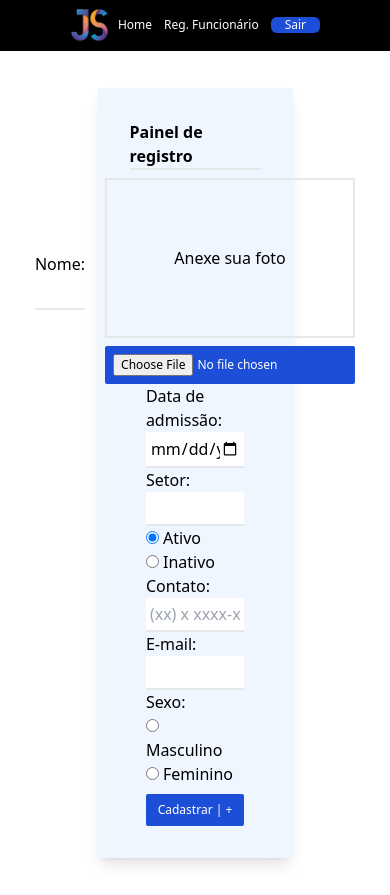
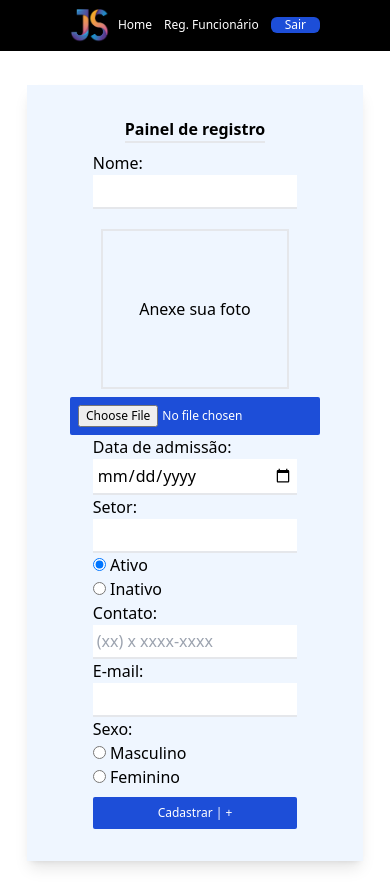
Before and after one commit to Jose-cardos0/Project-Almoxarifado, a React (Vite) app: page /funcionarios in a window 390 px wide. Built offline with nearby package versions, Linux system fonts and the light colour scheme; no server answers; sample sign-in values are in the browser's storage.

Commit message:
responsividades

```diff
--- a/src/Components/Historico.tsx
+++ b/src/Components/Historico.tsx
@@ -73,26 +73,36 @@ export function Historico({ nomeSaida }: PropsSaida) {
     <div className="bg-white h-full p-3">
       {listaDeSaidas?.map((item) => (
         <div
-          className="flex p-1 gap-1 justify-between items-center text-center max-w-full border-solid border-b-2"
+          className="flex p-1 gap-1 justify-between items-center
+          text-center max-w-full border-solid border-b-2
+          max-md:flex max-md:flex-col"
           key={item.id}
         >
-          <div className="flex gap-1">
+          <div className="flex gap-1 max-md:flex ">
             <FcRight />
+            <div>
               <p className="font-extralight">Nome do item:</p>
               <p className="text-red-700 font-light italic">{item.nomeProd}</p>
             </div>
+          </div>
           <div className="flex gap-1">
+            <div>
               <p className="font-extralight">Data da saída:</p>
               <p className="text-red-700 font-light italic">
                 {formatDate(item.data)}
               </p>
             </div>
+          </div>
+          <div className="max-md:flex items-center justify-center gap-2">
             <div className="flex gap-1">
               <p className="font-extralight">Quantidade:</p>
-            <p className="text-red-700 font-light italic">{item.quantidade}</p>
+              <p className="text-red-700 font-light italic">
+                {item.quantidade}
+              </p>
             </div>
             <div>
               <FcOk />
+            </div>
           </div>
         </div>
       ))}
--- a/src/Pages/Funcionarios.tsx
+++ b/src/Pages/Funcionarios.tsx
@@ -125,8 +125,14 @@ const Funcionarios = () => {
   }
 
   return (
-    <div className="flex justify-center items-center flex-col min-h-screen w-screen overflow-hidden">
-      <div className="flex flex-col h-auto w-3/6 m-auto items-center justify-center p-8 bg-blue-50 shadow-lg">
+    <div
+      className="flex justify-center items-center flex-col
+    min-h-screen w-screen overflow-hidden max-md:w-max max-md:m-auto"
+    >
+      <div
+        className="flex flex-col h-auto w-3/6 m-auto items-center
+       justify-center p-8 bg-blue-50 shadow-lg max-md:w-11/12 "
+      >
         <h1 className="font-bold border-solid border-b-2 mb-2">
           Painel de registro
         </h1>
@@ -135,7 +141,7 @@ const Funcionarios = () => {
             onSubmit={handleFuncionarioSubmit}
             className="flex flex-col w-full "
           >
-            <div className="flex items-center justify-center gap-5">
+            <div className="flex items-center justify-center gap-5 max-md:flex max-md:flex-col">
               <label className="w-full">
                 Nome:
                 <input
@@ -149,12 +155,13 @@ const Funcionarios = () => {
                   required
                 />
               </label>
-              <div>
+              <div className="max-md:flex max-md:flex-col max-md:items-center">
                 <p
                   className={
                     imagem
                       ? ` h-40 flex items-center justify-center relative z-90`
-                      : `border-solid border-2 h-40 flex items-center justify-center relative z-90`
+                      : `border-solid border-2 h-40 flex items-center
+                      justify-center relative z-90 max-md:h-30 max-md:w-3/4`
                   }
                 >
                   {imagem ? (
@@ -182,7 +189,7 @@ const Funcionarios = () => {
                   required
                   accept="image/png,image/jpeg"
                   className="bg-blue-700  p-2 rounded-sm mt-2
-                            font-light text-xs text-white hover:bg-green-700"
+                            font-light text-xs text-white hover:bg-green-700 "
                   disabled={!ativo}
                   onChange={(e) => {
                     handleImagemChange(e);
@@ -274,8 +281,9 @@ const Funcionarios = () => {
                 }
               />
             </label>
-            <label className="w-full">
+            <label className="w-full max-md:flex max-md:flex-col">
               <p>Sexo:</p>
+              <div>
                 <input
                   className="border-solid border-b-2 outline-none"
                   type="radio"
@@ -286,6 +294,8 @@ const Funcionarios = () => {
                   disabled={!ativo}
                 />{" "}
                 <span className="mr-3">Masculino</span>
+              </div>
+              <div>
                 <input
                   className="border-solid border-b-2 outline-none"
                   type="radio"
@@ -296,6 +306,7 @@ const Funcionarios = () => {
                   disabled={!ativo}
                 />{" "}
                 <span>Feminino</span>
+              </div>
             </label>
             <button
               type="submit"
--- a/src/Pages/Home.tsx
+++ b/src/Pages/Home.tsx
@@ -252,10 +252,13 @@ const Home = () => {
   }
 
   return (
-    <div className="flex w-full flex-col relative">
-      <div className="flex flex-col w-full m-auto items-center mb-10">
-        <h1>Entrada de Produtos</h1>
-        <form onSubmit={handlesubmit} className=" flex gap-5 ">
+    <div className="flex w-full flex-col relative max-md:flex max-md:flex-col max-md:w-screen">
+      <div className="flex flex-col w-full m-auto items-center mb-10 ">
+        <h1 className="max-md:my-4">Entrada de Produtos</h1>
+        <form
+          onSubmit={handlesubmit}
+          className=" flex gap-5 max-md:flex max-md:max-w-min max-md:flex-col max-md:h-auto max-md:m-auto"
+        >
           <span className="mr-1">Nome do produto:</span>
           <input
             className={`border-solid border-b-2 outline-none ${
@@ -313,8 +316,10 @@ const Home = () => {
           <input type="text" placeholder="Digite o item procurado" />
           <button>🔍</button>
         </div>
-        <div className="w-full shadow-lg">
-          <table className="w-full table-auto">
+        <div className="w-full shadow-lg max-md:items-center max-md:justify-center max-md:w-min">
+          {" "}
+          {/*div tabela*/}
+          <table className="w-full table-auto ">
             <tr className="bg-gray-400">
               <th className="w-2/6">Produto</th>
               <th className="w-2/6">Descrição</th>
@@ -322,10 +327,18 @@ const Home = () => {
             </tr>
             {data.map((item) => (
               <tr key={item.id} className="border-solid border-y-2">
-                <td className="text-center">{item.nome.toLocaleUpperCase()}</td>
-                <td className="text-center">{item.desc.toLocaleUpperCase()}</td>
-                <td className="text-center">
-                  <div className="flex justify-end gap-2">
+                <td className="text-center max-md:text-xs max-md:px-2 ">
+                  {item.nome.toLocaleUpperCase()}
+                </td>
+                <td className="text-center max-md:text-xs max-md:px-2">
+                  {item.desc.toLocaleUpperCase()}
+                </td>
+                <td className="text-center max-md:flex max-md:items-center max-md:justify-center">
+                  <div
+                    className="flex justify-end gap-2 max-md:flex max-md:flex-col max-md:w-min
+                  max-md:items-center
+                  "
+                  >
                     <p>
                       <span className="border-solid border-2 rounded-md px-3 ">
                         {item.quantidade}
@@ -363,8 +376,8 @@ const Home = () => {
               saida === true ? "" : "hidden"
             } flex flex-col justify-center items-center  rounded-lg fixed top-0 left-0 w-screen h-screen bg-white bg-opacity-60`}
           >
-            <div className="flex flex-col bg-blue-50 p-10 w-1/3 ">
-              <div className="flex items-center justify-between">
+            <div className="flex flex-col bg-blue-50 p-10 w-1/3 max-md:w-min max-md:h-max">
+              <div className="flex items-center justify-between ">
                 <p className="text-center font-bold">Painel de Saída</p>
                 <button
                   onClick={() => {
@@ -379,7 +392,7 @@ const Home = () => {
 
               <form
                 onSubmit={handleSubmitSaida}
-                className="flex flex-col min-h-min"
+                className="flex flex-col min-h-min max-md:w-min "
               >
                 <p>Funcionário:</p>
                 <select
@@ -442,8 +455,11 @@ const Home = () => {
                 </button>
               </form>
 
-              <div className="border-solid border-t-2 outline-none mt-2 flex justify-between ">
-                <div className="flex flex-col justify-between w-full">
+              <div
+                className="border-solid border-t-2 outline-none mt-2 flex justify-between
+               "
+              >
+                <div className="flex flex-col justify-between w-full  ">
                   <p className="text-center font-bold w-full">
                     Relatório de saída
                   </p>
@@ -475,10 +491,10 @@ const Home = () => {
                   </p>
                 </div>
 
-                <div className="flex items-center justify-center ">
+                <div className="flex items-center justify-center max-md:my-2 ">
                   {imgSaida && (
                     <img
-                      className="w-40 h-40 shadow-lg"
+                      className="w-40 h-40 shadow-lg max-md:w-20 max-md:h-20"
                       src={imgSaida}
                       alt={nomeSaida}
                     />
```
Lines whose indentation alone changed are shown as unchanged.
